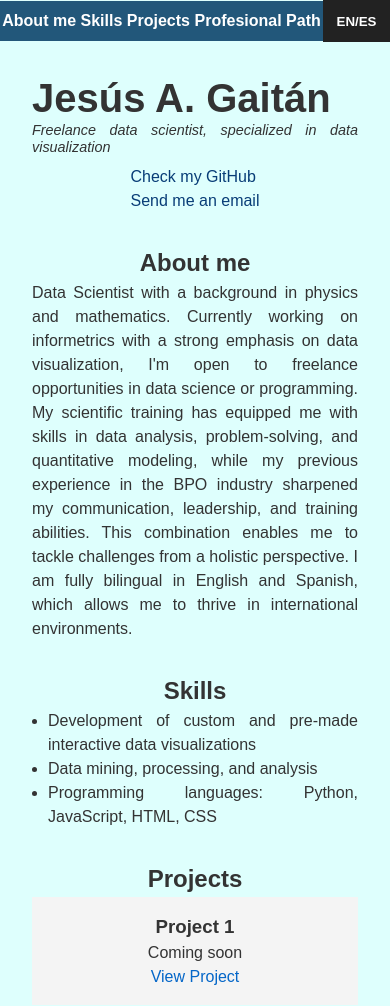
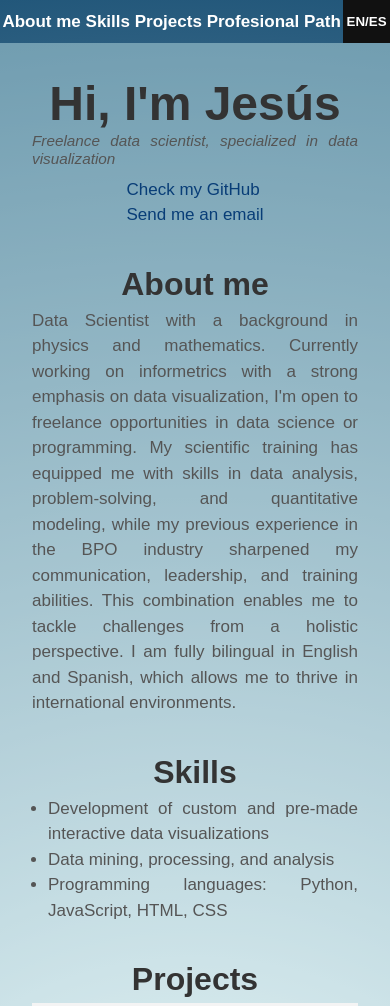
Before and after one commit to JesusG16/JesusG16.github.io, a plain HTML site: page index.html in a window 390 px wide. Shown: the top 1006 px of the page. Drawn offline with Linux system fonts and the light colour scheme.

Commit message:
Styling updates and improved responsiveness

```diff
--- a/index.html
+++ b/index.html
@@ -10,7 +10,7 @@
     <header>
         <nav>
             <ul>
-                <li><a href="#about" data-translate="about">About</a></li>
+                <li><div class="shine"><a href="#about" data-translate="about">About</a></div></li>
                 <li><a href="#skills" data-translate="skills">Skills</a></li>
                 <li><a href="#projects" data-translate="projects">Projects</a></li>
                 <li><a href="#journey" data-translate="journey"></a></li>
@@ -22,7 +22,7 @@
     <main>
         <section id="title">
             <div id="nametag">
-                <h1>Jesús A. Gaitán</h1>
+                <h1 data-translate="hi"></h1>
                 <p data-translate="tagline" id="tagline"></p>
             </div>
             <div id="personal-links">
--- a/script.js
+++ b/script.js
@@ -5,6 +5,7 @@ const translations = {
         skills: "Skills",
         projects: "Projects",
         journey: "Profesional Path",
+        hi : "Hi, I'm Jesús",
         tagline: "Freelance data scientist, specialized in data visualization",
         github: "Check my GitHub",
         email: "Send me an email",
@@ -47,7 +48,8 @@ const translations = {
         about: "Sobre mí",
         skills: "Habilidades",
         projects: "Proyectos",
-        journey: "Camino profesional",
+        journey: "Carrera",
+        hi : "Hola, Soy Jesús",
         tagline: "Científico de datos, especializado en visualización de datos",
         github: "Enlace a mi GitHub",
         email: "Envíame un email",
--- a/styles.css
+++ b/styles.css
@@ -7,12 +7,31 @@
 body {
     font-family: Arial, sans-serif;
     line-height: 1.5;
-    color: #333;
+    color: #555;
     text-align: justify;
-    background-color: #defffd;
+    background: radial-gradient(circle,#fff 0%, #22577a 100%);
     display: flex;
     flex-direction: column;
     min-height: 100vh;
+    font-size: 17px;
+}
+
+h1 {
+    text-align: center;
+    font-size: xxx-large;
+}
+
+h2 {
+    text-align: center;
+    font-size: xx-large;
+}
+
+h3 {
+    font-size: x-large;
+}
+
+h1, h2, h3 {
+    color: #333;
 }
 
 a{
@@ -28,19 +47,30 @@ a:visited{
     color: #0466c8;
 }
 
+button {
+    background-color: #111;
+    color: #fff;
+    font-weight: bold;
+    border: none;
+    cursor: pointer;
+}
+
+button:hover {
+    background-color: #444;
+}
+
 header {
+    height: 2.5em;
     width: 100%;
     display: flex;
     flex-direction: row;
-    align-items: center;
+    align-items: stretch;
     font-weight: bold;
 }
 
 nav {
-    width: 90%;
-    background-color: #22577a;
-    margin: 0 auto;
-    padding: 1vh 0;
+    width: 88%;
+    margin: auto;
 }
 
 nav ul {
@@ -59,15 +89,14 @@ nav ul li a:visited{
 }
 
 #langToggle{
-    margin-left: auto;
-    padding: 1.6vh;
+    width: 12%;
 }
 
 main {
     width: 100%;
     padding: 2rem;
     flex: 1;
-
+    background: rgba(222, 255, 253, 0.4);
 }
 
 #title {
@@ -80,10 +109,6 @@ main {
 #nametag {
     line-height: 1.2;
     margin-bottom: 0.5rem;
-}
-
-h1 {
-    font-size: 2.5em;
 }
 
 #tagline {
@@ -100,10 +125,6 @@ section {
     margin-bottom: 2rem;
 }
 
-h2 {
-    text-align: center;
-}
-
 #skills ul, #journey ul{
     margin-left: 1rem;
 }
@@ -113,19 +134,6 @@ h2 {
     padding: 1rem;
     margin-bottom: 1rem;
     text-align: center;
-}
-
-button {
-    background-color: #222;
-    color: #fff;
-    font-weight: bold;
-    padding: 0.5rem 1rem;
-    border: none;
-    cursor: pointer;
-}
-
-button:hover {
-    background-color: #555;
 }
 
 #roadmap {
@@ -148,24 +156,22 @@ footer a{
 }
 
 @media (min-width: 768px) {
-    header, main {
+    header{
         max-width: 75%;
         margin: 0 auto;
     }
 
-    #langToggle{
-        width: 10%;
-    }
-
-    nav{
-        margin: 0.5vh auto;
+    main {
+        max-width: 75%;
+        border-radius: 60px;
+        margin: 10px auto
     }
 
     #tagline {
         font-size: 1em;
     }
 
-    h2 {
+    h1,h2 {
         text-align: justify;
     }
 
```
